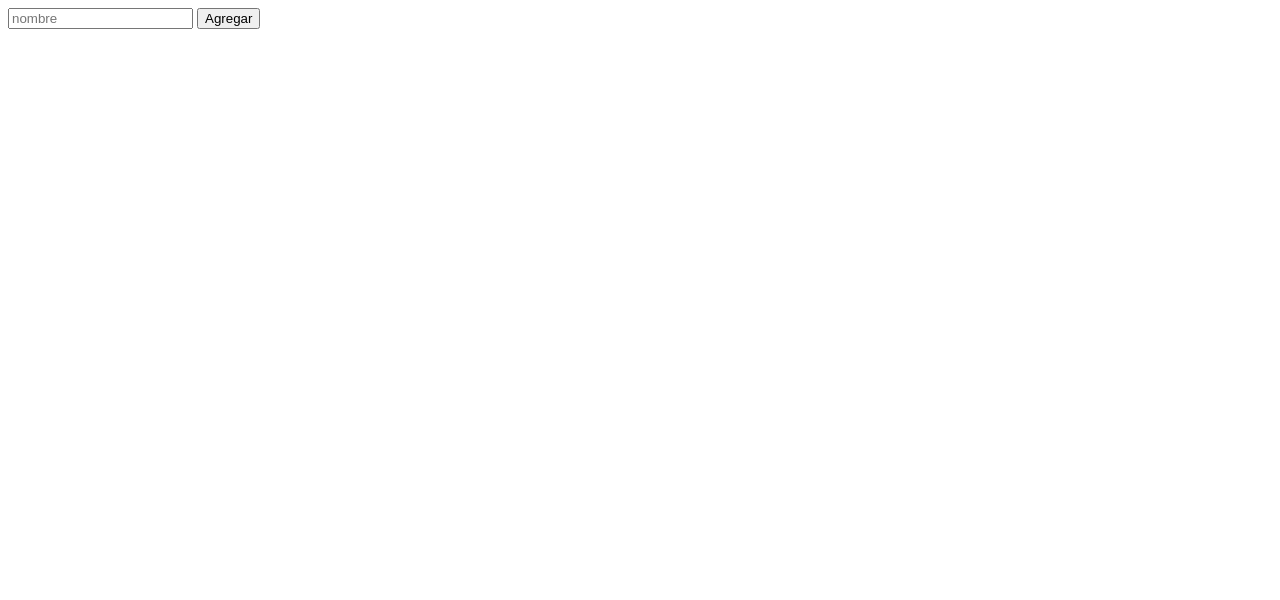
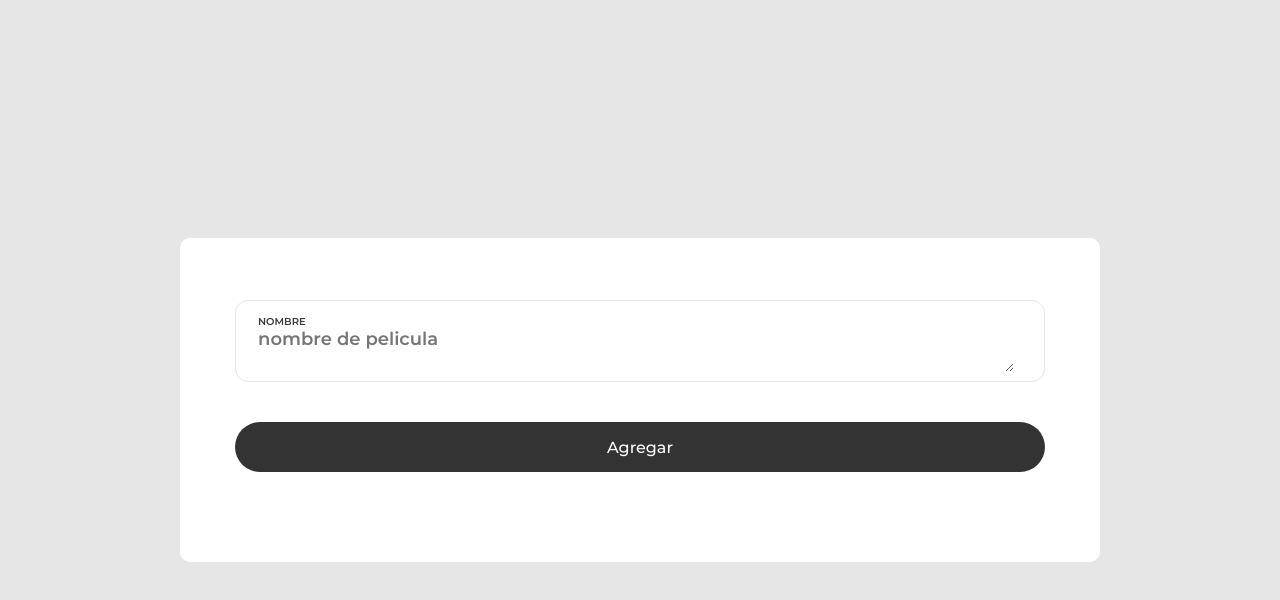
Before and after one commit to lautaroh2394/ABM-Pelis, a website: page pages/nueva/nueva.html in a window 1280 px wide. Drawn offline with Linux system fonts and the light colour scheme.

Commit message:
mejora front nueva peli

```diff
--- a/mongoInterface.js
+++ b/mongoInterface.js
@@ -10,7 +10,7 @@ const connect = () => {
         if (!!CLIENT) res(CLIENT);
         CLIENT = await MongoClient.connect(url,{ useUnifiedTopology: true });
         let existingCollections = await CLIENT.db(DB).listCollections().toArray()
-        if (!existingCollections.any(c=>c.name == COLLECTION)){
+        if (!existingCollections.some(c=>c.name == COLLECTION)){
             await CLIENT.db(DB).createCollection(COLLECTION)
         }
         res(CLIENT);
--- a/pages/nueva/nueva.html
+++ b/pages/nueva/nueva.html
@@ -1,12 +1,30 @@
 <!DOCTYPE html>
-<html>
+<html lang="en">
 <head>
-        <title>Agregar película</title>
+	<title>Nueva película</title>
+	<meta charset="UTF-8">
+	<meta name="viewport" content="width=device-width, initial-scale=1">
+	<link rel="stylesheet" type="text/css" href="../../nueva.css">
 </head>
 <body>
+	<div class="container-contact100">
+		<div class="wrap-contact100">
 			<form action="/nueva" method="post">
-            <input type="text" name="nombre" placeholder="nombre">
-            <input type="submit" value="Agregar">
+				<div class="wrap-input100">
+					<span class="label-input100">Nombre</span>
+					<textarea class="input100" name="nombre" placeholder="nombre de pelicula"></textarea>
+				</div>
+
+				<div class="container-contact100-form-btn">
+					<button class="contact100-form-btn">
+						<span>
+							Agregar
+							<i class="fa fa-long-arrow-right m-l-7" aria-hidden="true"></i>
+						</span>
+					</button>
+				</div>
 			</form>
+		</div>
+	</div>
 </body>
 </html>
--- /dev/null
+++ b/public/nueva.css
@@ -0,0 +1,158 @@
+.container-contact100 {
+    width: 100%;
+    min-height: 100vh;
+    display: -webkit-box;
+    display: -webkit-flex;
+    display: -moz-box;
+    display: -ms-flexbox;
+    display: flex;
+    flex-wrap: wrap;
+    justify-content: center;
+    align-items: center;
+    padding: 15px;
+    background: #e6e6e6;
+
+  }
+
+  .wrap-contact100 {
+    width: 920px;
+    background: #fff;
+    border-radius: 10px;
+    overflow: hidden;
+    padding: 62px 55px 90px 55px;
+  }
+
+  .contact100-form {
+    width: 100%;
+    display: -webkit-box;
+    display: -webkit-flex;
+    display: -moz-box;
+    display: -ms-flexbox;
+    display: flex;
+    flex-wrap: wrap;
+    justify-content: space-between;
+  }
+
+  .wrap-input100 {
+    width: 100%;
+    position: relative;
+    border: 1px solid #e6e6e6;
+    border-radius: 13px;
+    padding: 10px 30px 9px 22px;
+    margin-bottom: 20px;
+  }
+
+  .bg0 {background-color: #fff;}
+  .rs1-alert-validate.alert-validate::before {
+    background-color: #fff;
+  }
+
+  .label-input100 {
+    font-family: Montserrat-SemiBold;
+    font-size: 10px;
+    color: #393939;
+    line-height: 1.5;
+    text-transform: uppercase;
+  }
+
+  .input100 {
+    display: block;
+    width: 100%;
+    background: transparent;
+    font-family: Montserrat-SemiBold;
+    font-size: 18px;
+    color: #555555;
+    line-height: 1.2;
+    padding-right: 15px;
+  }
+
+  .container-contact100-form-btn {
+    display: -webkit-box;
+    display: -webkit-flex;
+    display: -moz-box;
+    display: -ms-flexbox;
+    display: flex;
+    flex-wrap: wrap;
+    justify-content: center;
+    padding-top: 20px;
+    width: 100%;
+  }
+
+  .contact100-form-btn {
+    display: -webkit-box;
+    display: -webkit-flex;
+    display: -moz-box;
+    display: -ms-flexbox;
+    display: flex;
+    justify-content: center;
+    align-items: center;
+    padding: 0 20px;
+    width: 100%;
+    height: 50px;
+    background-color: #333333;
+    border-radius: 25px;
+
+    font-family: Montserrat-Medium;
+    font-size: 16px;
+    color: #fff;
+    line-height: 1.2;
+
+    -webkit-transition: all 0.4s;
+    -o-transition: all 0.4s;
+    -moz-transition: all 0.4s;
+    transition: all 0.4s;
+  }
+
+  @font-face {
+    font-family: Montserrat-SemiBold;
+    src: url('Montserrat-SemiBold.ttf');
+  }
+
+  @font-face {
+    font-family: Montserrat-Medium;
+    src: url('Montserrat-Medium.ttf');
+  }
+
+  * {
+      margin: 0px;
+      padding: 0px;
+      box-sizing: border-box;
+  }
+
+  body, html {
+      height: 100%;
+      font-family: Poppins-Regular, sans-serif;
+  }
+
+
+  input {
+      outline: none;
+      border: none;
+  }
+
+  textarea {
+    outline: none;
+    border: none;
+  }
+
+  textarea:focus, input:focus {
+    border-color: transparent !important;
+  }
+
+  button {
+      outline: none !important;
+      border: none;
+      background: transparent;
+  }
+
+  button:hover {
+      cursor: pointer;
+  }
+
+  iframe {
+      border: none !important;
+  }
+
+  .container {
+      max-width: 1200px;
+  }
```
Also changed, not shown: app.js (+11 -10 lines), public/Montserrat-Medium.ttf (added), public/Montserrat-SemiBold.ttf (added), 2 other files. Lines whose indentation alone changed are shown as unchanged.
